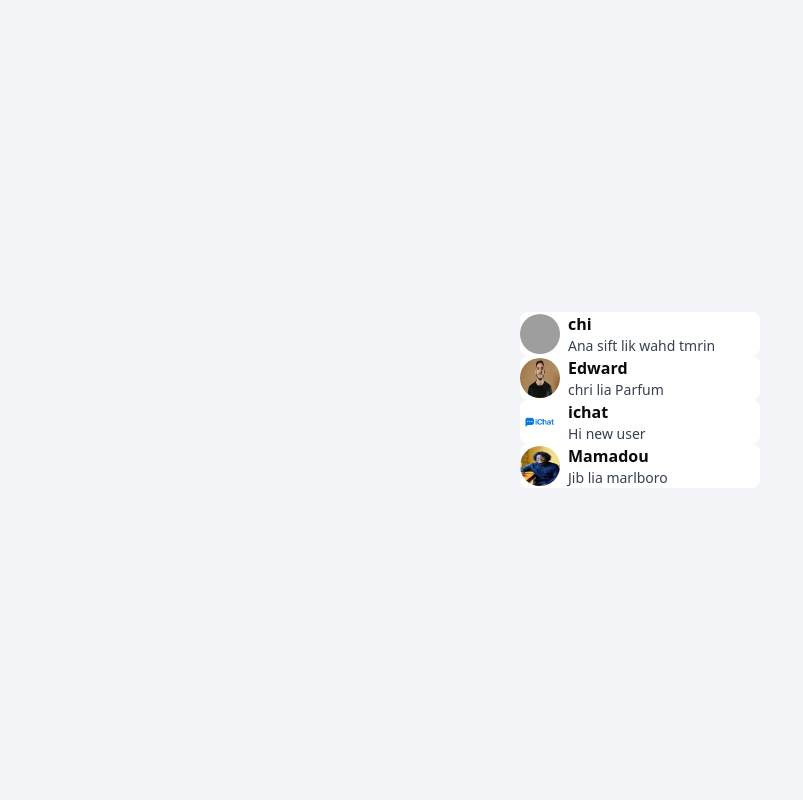
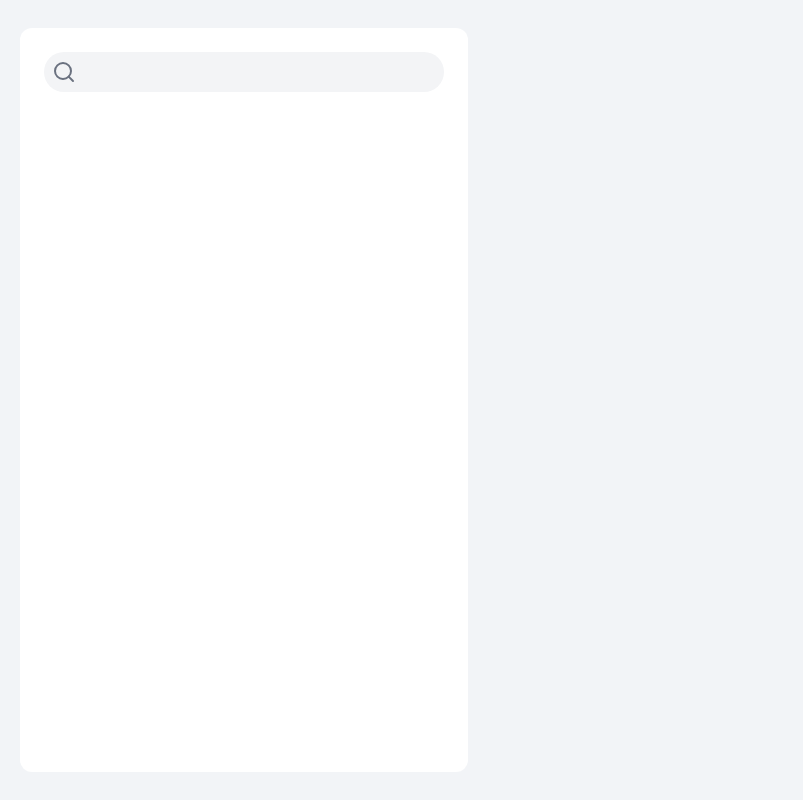
Before and after one commit to AdambHatim/ichat, a Next.js app: page /AppPage in a window 1280 px wide. Shown: the whole page, without its empty margins (0-803 px from the left). Built offline with nearby package versions, Linux system fonts and the light colour scheme; grey boxes are pictures that could not be loaded.

Commit message:
SearchBar fixed

```diff
--- a/app/AppPage/page.tsx
+++ b/app/AppPage/page.tsx
@@ -1,67 +1,130 @@
+'use client'
 import React from 'react'
 import SearchBar from '@/components/SearchBar'
-import SearchBarArrow from '@/components/SearchBarArrow'
+import SearchBarArrow from '@/components/SearchBar'
 import ContactIcon, {ContactIconProps} from '@/components/ContactIcon'
 import Contacts, {ContactIconPropsLists} from '@/components/Contacts'
-/*
-export const page = () => {
+import Discussions, {DiscussionsProps} from '@/components/Discussions'
+
+
+const onClick = (id:number) => {}
+const Contact_list: ContactIconProps[] = [
+  {
+    id: 0,
+    url: 'chi.jpg',
+    name: 'chi',
+    text: 'Ana sift lik wahd tmrin',
+    onClick: onClick,
+  },
+  {
+    id: 1,
+    url: 'Edward.jpeg',
+    name: 'Edward',
+    text: 'chri lia Parfum',
+    onClick: onClick,
+  },
+  {
+    id: 2,
+    url: 'logo.png',
+    name: 'ichat',
+    text: 'Hi new user',
+    onClick: onClick,
+  },
+  {
+    id: 3,
+    url: 'Mamadou.jpeg',
+    name: 'Mamadou',
+    text: 'Jib lia marlboro',
+    onClick: onClick,
+  },
+  {
+    id: 4,
+    url: 'edward.jpeg',
+    name: 'Sophie',
+    text: 'Did you see the latest episode?',
+    onClick: onClick,
+  },
+  {
+    id: 5,
+    url: 'edward.jpeg',
+    name: 'Liam',
+    text: 'Let’s catch up this weekend.',
+    onClick: onClick,
+  },
+  {
+    id: 6,
+    url: 'edward.jpeg',
+    name: 'Ava',
+    text: 'Don’t forget the meeting at 3!',
+    onClick: onClick,
+  },
+  {
+    id: 7,
+    url: 'edward.jpeg',
+    name: 'Noah',
+    text: 'I sent the files over.',
+    onClick: onClick,
+  },
+  {
+    id: 8,
+    url: 'edward.jpeg',
+    name: 'Olivia',
+    text: 'Happy Birthday! 🎉',
+    onClick: onClick,
+  },
+  {
+    id: 9,
+    url: 'edward.jpeg',
+    name: 'Mason',
+    text: 'Can you call me when you’re free?',
+    onClick: onClick,
+  },
+  {
+    id: 10,
+    url: 'edward.jpeg',
+    name: 'Emma',
+    text: 'Loved your post today!',
+    onClick: onClick,
+  },
+  {
+    id: 11,
+    url: 'edward.jpeg',
+    name: 'Lucas',
+    text: 'Let’s start the project tomorrow.',
+    onClick: onClick,
+  },
+  {
+    id: 12,
+    url: 'edward.jpeg',
+    name: 'Isabella',
+    text: 'Lunch at 1?',
+    onClick: onClick,
+  },
+  {
+    id: 13,
+    url: 'edward.jpeg',
+    name: 'James',
+    text: 'Great job on the demo!',
+    onClick: onClick,
+  }
+];
+
+const Discussions_variables: DiscussionsProps = {
+    Contacts: Contact_list,
+    id_clicked: 0,
+    onClick: onClick,
+
+}
+const page = () => {
   return (
-    <div className='bg-white w-full h-full'>
-        <SearchBarArrow/>
+    <div className='flex w-full h-full py-7 pl-5'>
+      <Discussions Contacts={Contact_list} id_clicked={0} onClick={onClick}>
+
+
+
+      </Discussions>
     </div>
   )
 }
 
 export default page
-*/
-
-/*
-const url: string = "Taha.png"
-const name: string = "Taha Hatim"
-const text: string = "Jib lia parfum"
-const page = () => {
-  return (
-    <div className = 'w-full h-full flex items-center justify-center'>
-      <ContactIcon url={url} name={name} text={text}/>
-    </div>
-  )
-}
-
-export default page
-*/
-
-const Contact_list :ContactIconProps[] = [
-    {
-    url: 'chi.jpg',
-    name: 'chi',
-    text: 'Ana sift lik wahd tmrin'
-    },
-
-    {
-    url: 'Edward.jpeg',
-    name: 'Edward',
-    text: 'chri lia Parfum',
-    },
-
-    {
-    url: 'logo.png',
-    name: 'ichat',
-    text: 'Hi new user',
-    },
-
-    {
-      url: 'Mamadou.jpeg',
-      name: 'Mamadou',
-      text: 'Jib lia marlboro'
-    }
-    ]
-const page = () => {
-  return (
-    <div className='flex justify-center items-center w-full h-full'>
-     <Contacts List_contacts={Contact_list}/>
-
-    </div>
-  )
-}
-
-export default page
--- a/components/ContactIcon.tsx
+++ b/components/ContactIcon.tsx
@@ -3,16 +3,20 @@ import { Avatar, AvatarFallback, AvatarImage } from "@/components/ui/avatar"
 
 
 export interface ContactIconProps {
+  id: number;
   url: string;
   name: string;
   text: string;
+  onClick: (id: number) => void;
 }
-const ContactIcon: React.FC<ContactIconProps> = ({url, name, text}) => {
+const ContactIcon: React.FC<ContactIconProps> = ({id, url, name, text, onClick}) => {
   return (
-    <div className = ' bg-white hover:bg-gray-100 w-60 flex flex-row gap-2 rounded-lg'>
+    <div className = 'bg-white hover:bg-gray-100 w-60 flex flex-row gap-2'
+         onClick={()=>onClick(id)}
+    >
 
       {/* Avatar area */}
-    <div className = '  flex justify-center items-center'>
+    <div className = 'flex justify-center items-center'>
       <Avatar>
         <AvatarImage src= {url} />
         <AvatarFallback>CN</AvatarFallback>
--- /dev/null
+++ b/components/Discussions.tsx
@@ -0,0 +1,33 @@
+'use client'
+import React from 'react'
+import Contacts from './Contacts'
+import {ContactIconProps} from './ContactIcon'
+import SearchBar from './SearchBar'
+import SearchBarArrow from './SearchBar'
+import { useState } from 'react'
+
+/* this is the final component for Discussions, he will be on the left of the page, as a prop he only takes your
+Contacts, you will see a lot of discussions, when clicking on the search bar your contacts will appear, we
+also need to keep track of the contacts clicked, this should be a huge component that summarises all the ones
+before
+*/
+
+export interface DiscussionsProps{
+    Contacts: ContactIconProps[];
+    id_clicked: number;
+    onClick: (id: number) => void;
+}
+const Discussions: React.FC<DiscussionsProps> = ({Contacts, id_clicked, onClick}) => {
+    const [isArrow, setIsArrow] = useState<boolean>(false)
+    const changeIsArrow = (isArrow: boolean) => {
+      setIsArrow(!isArrow)
+    }
+  return (
+    <div className = 'w-full min-w-20 max-w-md bg-white rounded-xl p-6' >
+      <SearchBarArrow/>
+
+    </div>
+  )
+}
+
+export default Discussions
--- a/components/SearchBar.tsx
+++ b/components/SearchBar.tsx
@@ -1,40 +1,71 @@
 'use client'
 
 import React from 'react'
-import { useState } from 'react'
-import {Search } from 'lucide-react';
-const Friends: string[] = ["Adam", "Taha Hatim", "saif", "samira", "Abdedaim el Ghadbane"];
+import SearchBar, {SearchBarProps} from '@/components/SearchBar'
+import { ArrowLeft, Search } from 'lucide-react'
+import {useState} from 'react'
 
+/*
+const SearchBarArrow: React.FC<SearchBarProps>= ({isArrow, onClick}) => {
+  return (
+    <div>
+    {isArrow ?
 
-interface SearchBarProps{
-    width?: string,
+    <div className='flex flex-row gap-3'>
+        <div className='flex justify-center items-center hover:bg-gray-100 rounded-full'>
+        <ArrowLeft onClick={()=>onClick(isArrow)}/>
+        </div>
+        <div className= 'p-2 bg-gray-100 rounded-full w-full' >
+      <div className='flex flex-row'>
+      <Search className = 'bg-gray-100 text-gray-500'/>
+      <input type="text" className = 'outline-none flex-1 bg-gray-100'></input>
+      </div>
+    </div>
+    </div> :
+
+    <div className = 'p-2 bg-gray-100 rounded-full w-full' >
+      <div className = 'flex flex-row gap-2 '>
+      <Search className = 'bg-gray-100 text-gray-500'/>
+      <input type="text" className = 'outline-none flex-1 bg-gray-100' onClick={()=>onClick(isArrow)}></input>
+      </div>
+    </div>
 }
-/*
-const SearchBar: React.FC<SearchBarProps> = ({ width = "w-64" }) => {
+</div>
+  )
+}
+*/
 
+type WidthType = 'w-full space-x-2' | 'w-full';
+const SearchBarArrow = () => {
+  const [length, setLength] = useState<WidthType>('w-full')
+  const [isArrow, setIsArrow] = useState<boolean>(false)
+
+  const ArrowClick = () => {
+    setIsArrow(false)
+    setLength('w-full')
+  }
+
+  const SearchBarClick = () => {
+    setIsArrow(true)
+    setLength('w-full space-x-2')
+
+  }
   return (
-    <div className={`p-2 bg-white rounded-full ${width}`}>
-      <div className='flex flex-row gap-2 w-'>
-      <Search className = 'bg-white'/>
-      <input type="text" className = 'outline-none flex-1'></input>
+    <div className='flex flex-row gap-2'>
+    {
+      isArrow &&
+        <div className='flex justify-center items-center hover:bg-gray-100 rounded-full w-10' onClick={()=>ArrowClick()}>
+        <ArrowLeft />
+        </div>
+    }
+
+      <div className = {`flex flex-row gap-2 p-2 bg-gray-100 rounded-full ${length}`} >
+        <Search className = 'bg-gray-100 text-gray-500'/>
+        <input type="text" className = 'outline-none flex-1 bg-gray-100 w-full' onClick={()=>SearchBarClick()}></input>
       </div>
+
     </div>
   )
 }
 
-export default SearchBar
-*/
-
-const SearchBar: React.FC<SearchBarProps> = () => {
-
-  return (
-    <div className= 'p-2 bg-gray-100 rounded-full min-w-60 max-w-96 w-full' >
-      <div className='flex flex-row gap-2 '>
-      <Search className = 'bg-gray-100'/>
-      <input type="text" className = 'outline-none flex-1 bg-gray-100'></input>
-      </div>
-    </div>
-  )
-}
-
-export default SearchBar
+export default SearchBarArrow
--- a/components/SearchBarArrow.tsx
+++ /dev/null
@@ -1,19 +0,0 @@
-import React from 'react'
-import SearchBar from '@/components/SearchBar'
-import { ArrowLeft } from 'lucide-react'
-
-interface SearchBarStateProps{
-    width?: string;
-}
-const SearchBarArrow: React.FC = () => {
-  return (
-    <div className='flex flex-row gap-1'>
-        <div className='flex justify-center items-center w-10 hover:bg-gray-100 rounded-full'>
-        <ArrowLeft />
-        </div>
-        <SearchBar/>
-    </div>
-  )
-}
-
-export default SearchBarArrow
```
